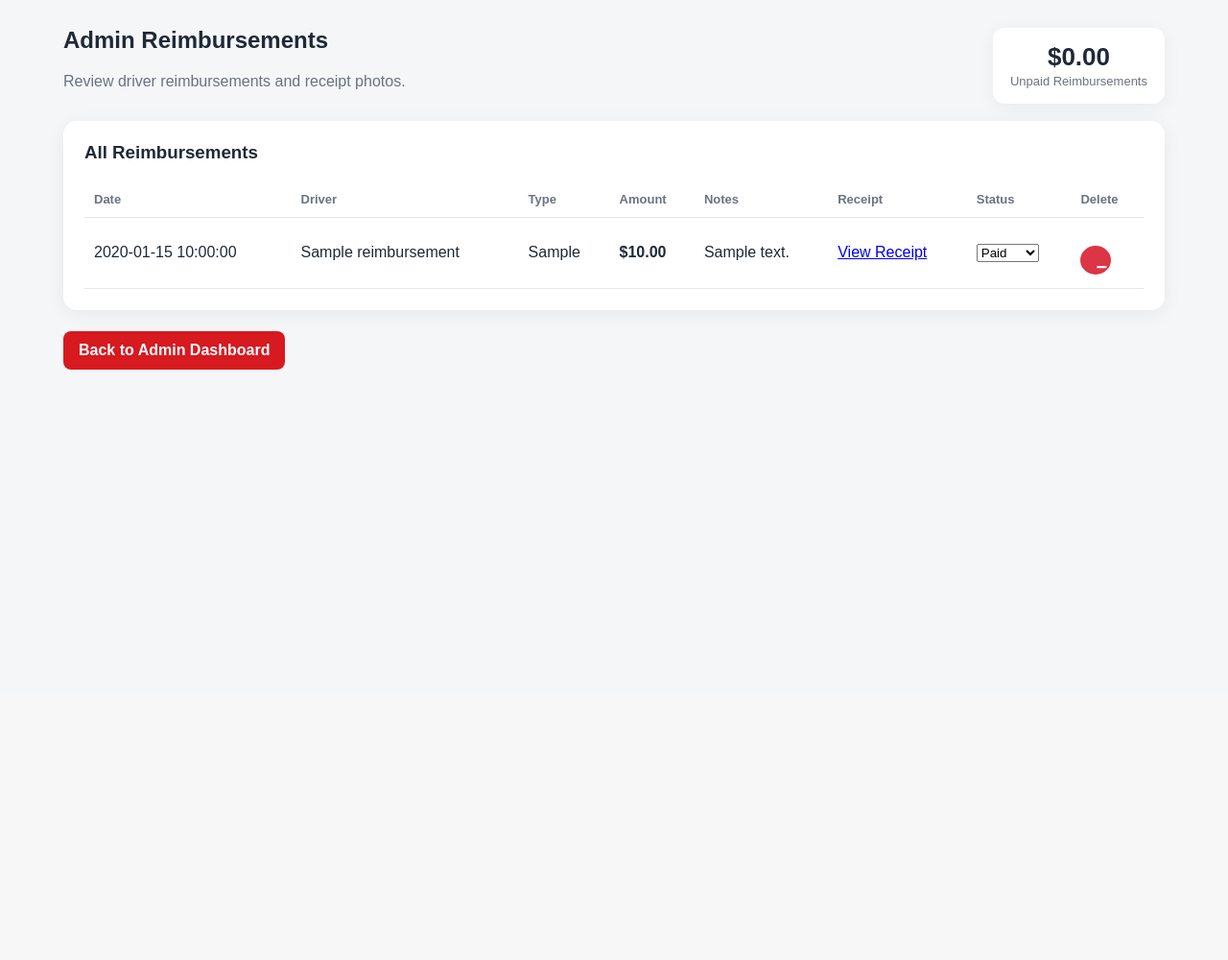
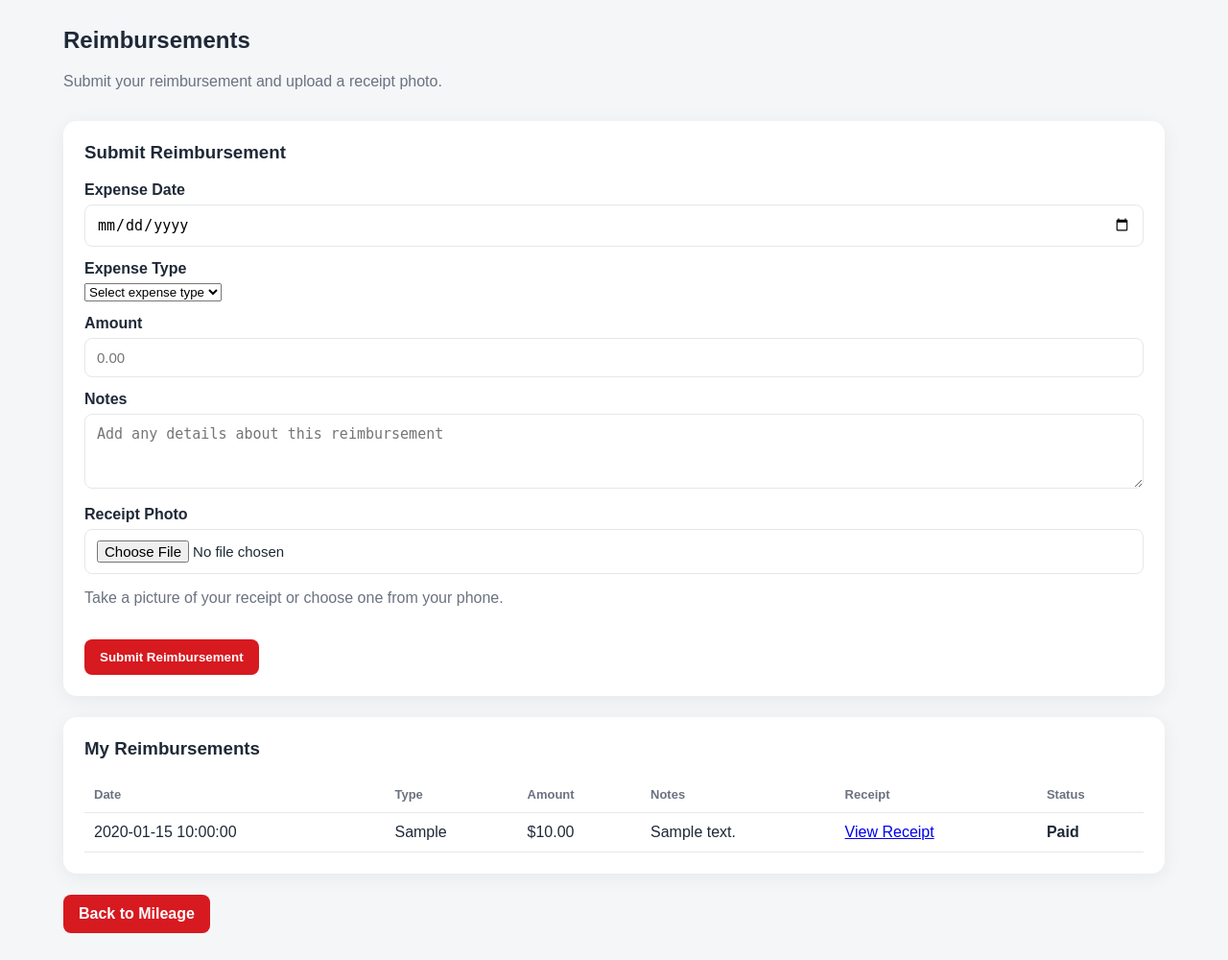
Before and after one commit to WellerTT/tnt-mileage-app, a Flask app: template templates/reimbursements.html in a window 1280 px wide. Shown: the part 77-1077 px from the top of the page at 96% size. Before the commit the page ends 462 px from the top, so only its background shows below. Run offline with Flask 3, Linux system fonts and the light colour scheme; the template is opened without the code that fills it: most values are stand-ins (such as "Sample title", 1, 10 or a date in 2020); a database or web service that is not in the repository returns one stand-in record (values such as "Sample title"); some libraries are stand-ins or nearby versions.

Commit message:
Update reimbursements.html

```diff
--- a/templates/reimbursements.html
+++ b/templates/reimbursements.html
@@ -4,42 +4,148 @@
 
 <div class="top-row">
     <div>
-        <h2>Admin Reimbursements</h2>
+        <h2>Reimbursements</h2>
+
         <p class="muted">
-            Review driver reimbursements and receipt photos.
+            Submit your reimbursement and upload a receipt photo.
         </p>
-    </div>
-
-    <div class="stat">
-        <strong>
-            ${{ "%.2f"|format(unpaid_total) }}
-        </strong>
-        <span>
-            Unpaid Reimbursements
-        </span>
     </div>
 </div>
 
 
 <div class="card">
 
-    <h3>All Reimbursements</h3>
+    <h3>Submit Reimbursement</h3>
+
+    <form method="post" enctype="multipart/form-data">
+
+        <label for="expense_date">
+            Expense Date
+        </label>
+
+        <input
+            type="date"
+            id="expense_date"
+            name="expense_date"
+            required
+        >
+
+
+        <label for="expense_type">
+            Expense Type
+        </label>
+
+        <select
+            id="expense_type"
+            name="expense_type"
+            required
+        >
+
+            <option value="">
+                Select expense type
+            </option>
+
+            <option value="Hotel">
+                Hotel
+            </option>
+
+            <option value="Uber/Lyft">
+                Uber/Lyft
+            </option>
+
+            <option value="Fuel">
+                Fuel
+            </option>
+
+            <option value="Flight">
+                Flight
+            </option>
+
+            <option value="Parking">
+                Parking
+            </option>
+
+            <option value="Other">
+                Other
+            </option>
+
+        </select>
+
+
+        <label for="amount">
+            Amount
+        </label>
+
+        <input
+            type="number"
+            id="amount"
+            name="amount"
+            step="0.01"
+            min="0.01"
+            placeholder="0.00"
+            required
+        >
+
+
+        <label for="notes">
+            Notes
+        </label>
+
+        <textarea
+            id="notes"
+            name="notes"
+            rows="3"
+            placeholder="Add any details about this reimbursement"
+        ></textarea>
+
+
+        <label for="receipt">
+            Receipt Photo
+        </label>
+
+        <input
+            type="file"
+            id="receipt"
+            name="receipt"
+            accept="image/*"
+            capture="environment"
+            required
+        >
+
+
+        <p class="muted">
+            Take a picture of your receipt or choose one from your phone.
+        </p>
+
+
+        <button type="submit">
+            Submit Reimbursement
+        </button>
+
+    </form>
+
+</div>
+
+
+<div class="card">
+
+    <h3>My Reimbursements</h3>
 
     <div class="table-wrap">
 
-        <table style="min-width: 1100px;">
+        <table style="min-width: 850px;">
 
             <thead>
+
                 <tr>
                     <th>Date</th>
-                    <th>Driver</th>
                     <th>Type</th>
                     <th>Amount</th>
                     <th>Notes</th>
                     <th>Receipt</th>
                     <th>Status</th>
-                    <th>Delete</th>
                 </tr>
+
             </thead>
 
             <tbody>
@@ -53,17 +159,11 @@
                     </td>
 
                     <td>
-                        {{ r.driver_name }}
-                    </td>
-
-                    <td>
                         {{ r.expense_type }}
                     </td>
 
                     <td>
-                        <strong>
-                            ${{ "%.2f"|format(r.amount) }}
-                        </strong>
+                        ${{ "%.2f"|format(r.amount) }}
                     </td>
 
                     <td>
@@ -71,6 +171,7 @@
                     </td>
 
                     <td>
+
                         <a
                             href="{{ r.receipt_url }}"
                             target="_blank"
@@ -78,66 +179,14 @@
                         >
                             View Receipt
                         </a>
-                    </td>
-
-                    <td>
-
-                        <form
-                            method="post"
-                            action="{{ url_for('update_reimbursement_status', reimbursement_id=r.id) }}"
-                        >
-
-                            <select
-                                name="status"
-                                onchange="this.form.submit()"
-                            >
-
-                                <option
-                                    value="Unpaid"
-                                    {% if r.status == "Unpaid" %}selected{% endif %}
-                                >
-                                    Unpaid
-                                </option>
-
-                                <option
-                                    value="Paid"
-                                    {% if r.status == "Paid" %}selected{% endif %}
-                                >
-                                    Paid
-                                </option>
-
-                            </select>
-
-                        </form>
 
                     </td>
 
                     <td>
 
-                        <form
-                            method="post"
-                            action="{{ url_for('delete_reimbursement', reimbursement_id=r.id) }}"
-                            onsubmit="return confirm('Are you sure you want to delete this reimbursement? This cannot be undone.');"
-                        >
-
-                            <button
-                                type="submit"
-                                style="
-                                    background:#dc3545;
-                                    color:white;
-                                    border:none;
-                                    border-radius:50%;
-                                    width:30px;
-                                    height:30px;
-                                    font-size:20px;
-                                    font-weight:bold;
-                                    cursor:pointer;
-                                "
-                            >
-                                −
-                            </button>
-
-                        </form>
+                        <strong>
+                            {{ r.status }}
+                        </strong>
 
                     </td>
 
@@ -146,9 +195,11 @@
                 {% else %}
 
                 <tr>
-                    <td colspan="8">
-                        No reimbursements have been submitted yet.
+
+                    <td colspan="6">
+                        No reimbursements submitted yet.
                     </td>
+
                 </tr>
 
                 {% endfor %}
@@ -162,13 +213,13 @@
 </div>
 
 
-<div style="margin-top:20px;">
+<div style="margin-top: 20px;">
 
     <a
         class="button-link"
-        href="{{ url_for('admin_dashboard') }}"
+        href="{{ url_for('driver_dashboard') }}"
     >
-        Back to Admin Dashboard
+        Back to Mileage
     </a>
 
 </div>
```
